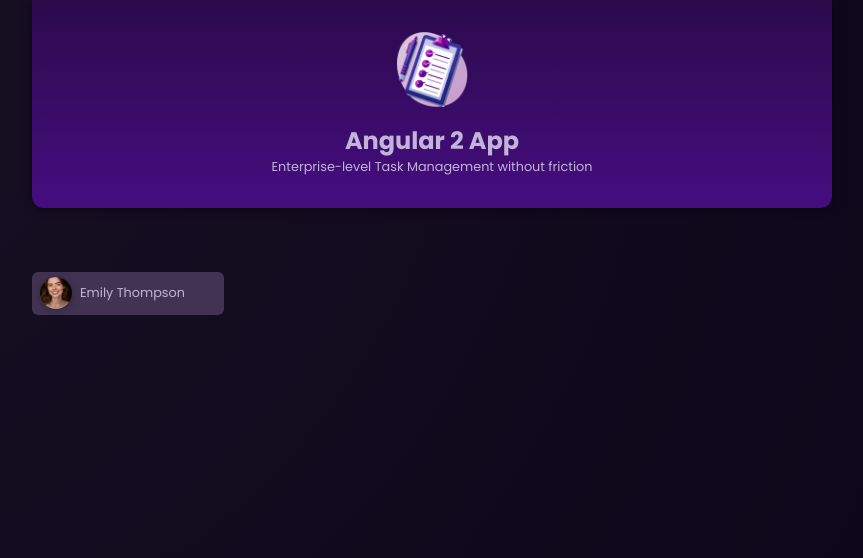
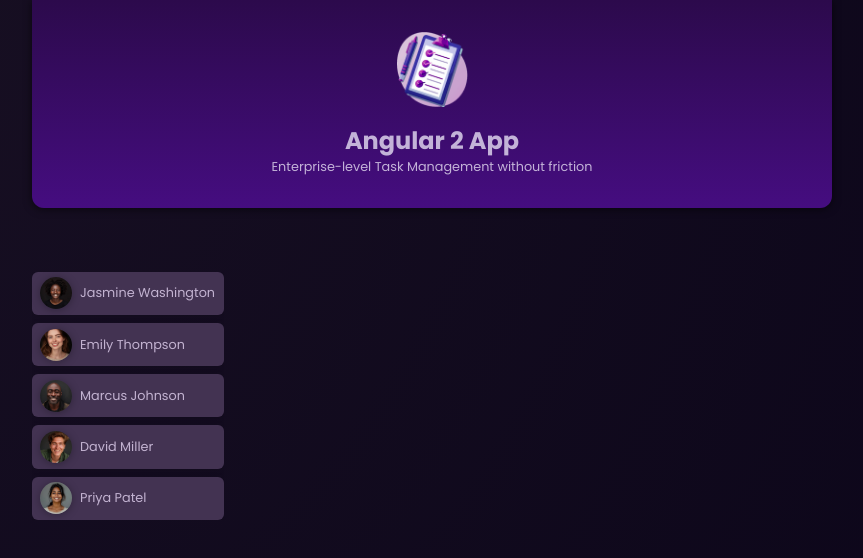
Before and after one commit to AndreaCampisi/TestAngular, an Angular app: page / in a window 1280 px wide. Shown: the top 558 px of the page, without its empty margins (208-1071 px from the left). Built offline with nearby package versions, Linux system fonts and the light colour scheme.

Commit message:
import for component

```diff
--- a/src/app/app.component.html
+++ b/src/app/app.component.html
@@ -1,9 +1,21 @@
-<app-header/>
+<app-header />
 
 <main>
   <ul id="users">
     <li>
-      <app-user/>
+      <app-user [avatar]="users[0].avatar" [name]="users[0].name" />
     </li>
-    </ul>
+    <li>
+      <app-user [avatar]="users[1].avatar" [name]="users[1].name" />
+    </li>
+    <li>
+      <app-user [avatar]="users[2].avatar" [name]="users[2].name" />
+    </li>
+    <li>
+      <app-user [avatar]="users[3].avatar" [name]="users[3].name" />
+    </li>
+    <li>
+      <app-user [avatar]="users[4].avatar" [name]="users[4].name" />
+    </li>
+  </ul>
 </main>
--- a/src/app/app.component.ts
+++ b/src/app/app.component.ts
@@ -1,12 +1,15 @@
 import { Component } from '@angular/core';
 import { HeaderComponent } from "./header/header.component";
 import { UserComponent } from "./user/user.component";
+import { DUMMY_USERS } from './dummy-users';
 
 @Component({
   selector: 'app-root',
   standalone: true,
-  imports: [HeaderComponent, UserComponent],
   templateUrl: './app.component.html',
   styleUrl: './app.component.css',
+  imports: [HeaderComponent, UserComponent],
 })
-export class AppComponent {}
+export class AppComponent {
+  users = DUMMY_USERS;
+}
--- a/src/app/user/user.component.html
+++ b/src/app/user/user.component.html
@@ -1,8 +1,6 @@
 <div>
     <button (click)="onSelectUser()">
-        <img [src]="imagePath()"
-        [alt]="selectUser().name"
-        />
-        <span>{{selectUser().name}}</span>
+        <img [src]="imagePath" [alt]="name" />
+        <span>{{name}}</span>
     </button>
 </div>
--- a/src/app/user/user.component.ts
+++ b/src/app/user/user.component.ts
@@ -1,6 +1,4 @@
-import { DUMMY_USERS } from '../dummy-users';
-import { Component, computed, signal } from '@angular/core';
-const randomIndex = Math.floor(Math.random() * DUMMY_USERS.length);
+import { Component, Input } from '@angular/core';
 
 @Component({
   selector: 'app-user',
@@ -10,11 +8,14 @@ const randomIndex = Math.floor(Math.random() * DUMMY_USERS.length);
   styleUrl: './user.component.css'
 })
 export class UserComponent {
-  selectUser = signal(DUMMY_USERS[randomIndex]);
-  imagePath = computed(() => 'assets/users/' + this.selectUser().avatar);
+  @Input({ required: true }) avatar !: string;
+  @Input({ required: true }) name!: string;
 
-  onSelectUser(){
-    const randomIndex = Math.floor(Math.random() * DUMMY_USERS.length);
-    this.selectUser.set(DUMMY_USERS[randomIndex]);
+  get imagePath() {
+    return "assets/users/" + this.avatar;
+  }
+
+  onSelectUser() {
+
   }
 }
```
Also changed, not shown: src/index.html (+4 -4 lines), src/app/dummy-users.ts (indentation only), src/app/user/user.component.css (indentation only).
